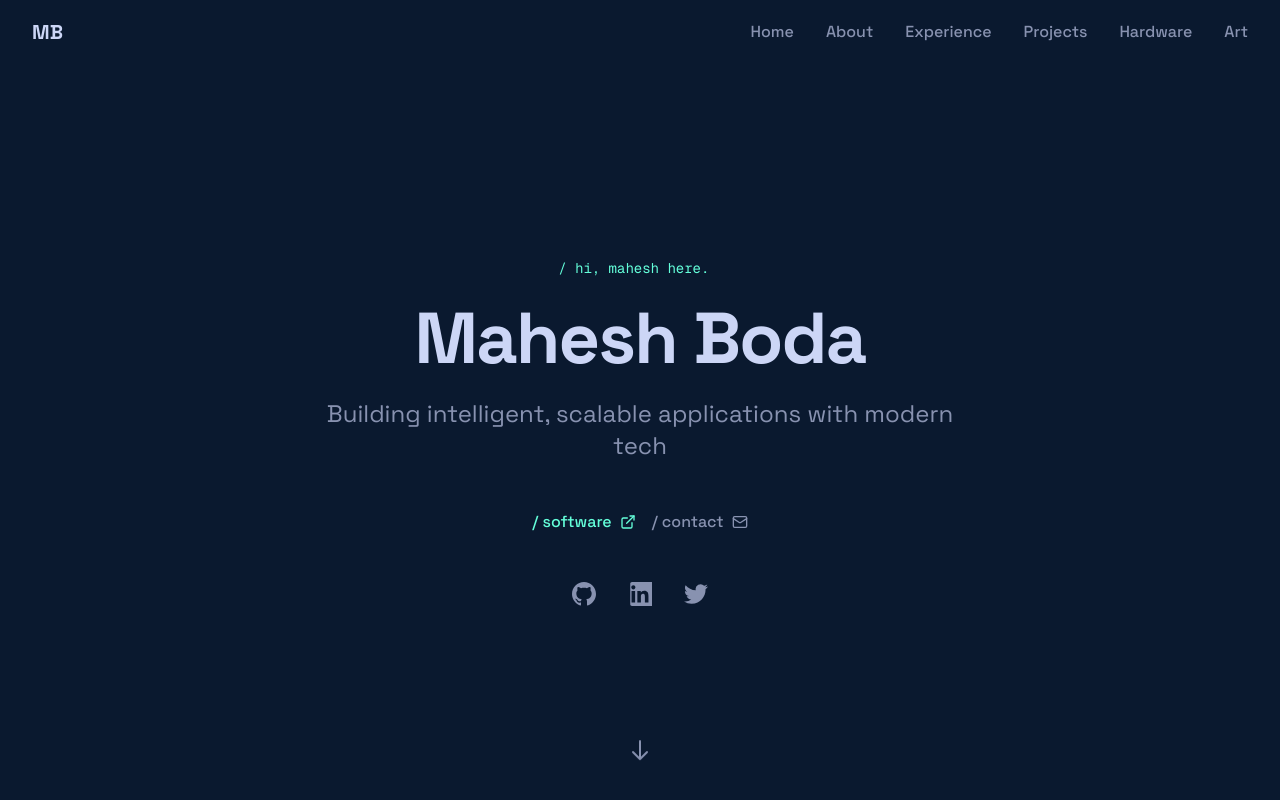
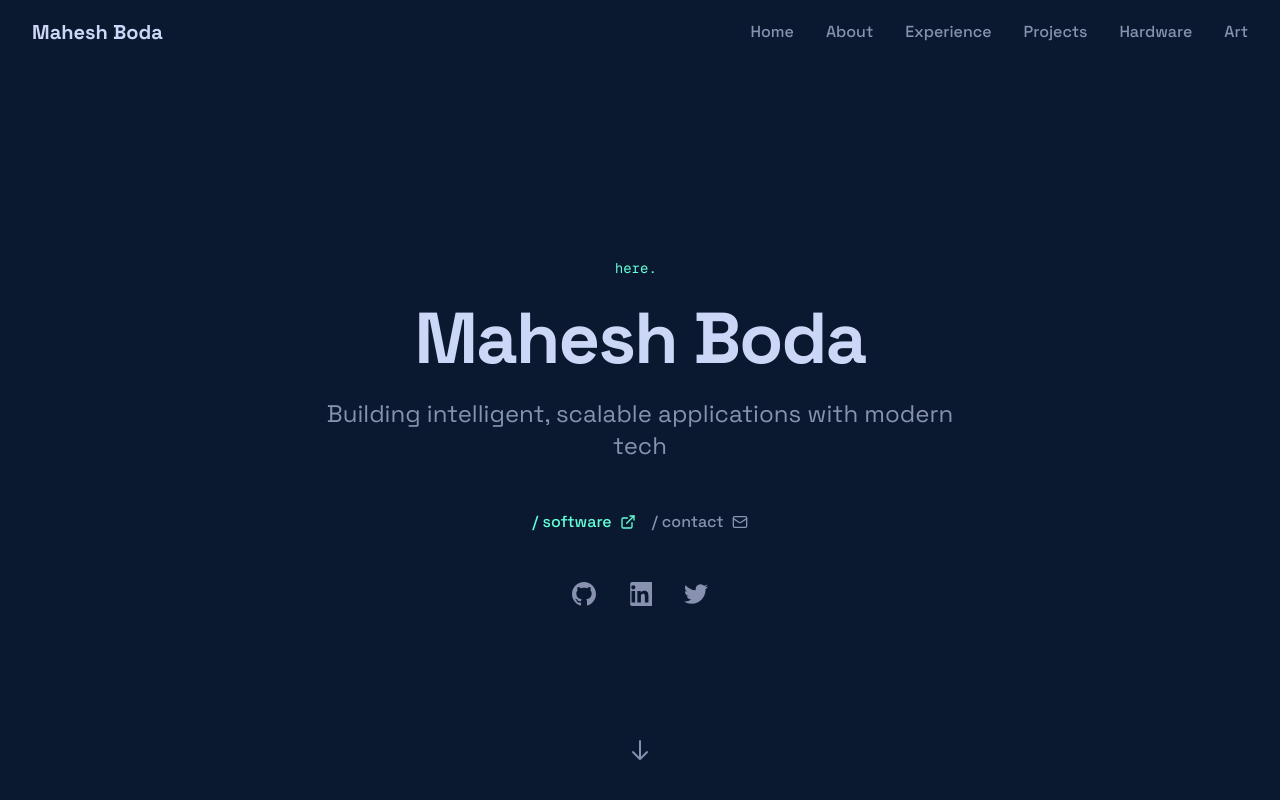
Before and after one commit to MaheshBoda-26/Portfolio, a Next.js app: page / in a window 1280 px wide. Shown: the top 800 px of the page. Built offline with nearby package versions, Linux system fonts and the light colour scheme.

Commit message:
chore: update website content

```diff
--- a/package.json
+++ b/package.json
@@ -28,6 +28,7 @@
     "react": "19.2.8",
     "react-dom": "19.2.8",
     "react-hook-form": "^7.87.0",
+    "react-type-animation": "^3.2.0",
     "tailwind-merge": "^3.6.0",
     "tw-animate-css": "^1.4.0",
     "zod": "^3.25.76"
--- a/src/components/layout/header.tsx
+++ b/src/components/layout/header.tsx
@@ -37,7 +37,7 @@ export function Header() {
             {/* Brand */}
             <div className="flex items-center">
               <Link href="#hero" className="text-xl font-bold text-foreground">
-                MB
+                Mahesh Boda
               </Link>
             </div>
 
--- a/src/components/sections/hero.tsx
+++ b/src/components/sections/hero.tsx
@@ -3,41 +3,54 @@
 import { ExternalLink, Mail } from "lucide-react";
 import { GithubIcon, LinkedInIcon, TwitterIcon } from "@/components/common/social-icons";
 import { personalInfo, socialLinks } from "@/lib/data";
+import { TypeAnimation } from "react-type-animation";
 
 export function Hero() {
   const firstName = personalInfo.name.split(" ")[0].toLowerCase();
 
   return (
     <section id="hero" className="relative min-h-screen flex flex-col items-center justify-center pt-16 px-4 overflow-hidden">
-      {/* Terminal-style greeting */}
+      {/* Terminal-style greeting with typewriter effect */}
       <div className="text-center max-w-3xl mx-auto">
         <p className="text-primary font-mono text-sm mb-6 animate-fade-in-up">
-          / hi, {firstName} here.
-          <span className="animate-cursor-blink text-primary ml-1" aria-hidden="true">|</span>
+          <TypeAnimation
+            sequence={[
+              "/ hi, ",
+              { speed: "humanizer" },
+              firstName,
+              { speed: "humanizer" },
+              " here.",
+            ]}
+            wrapper="span"
+            className="inline"
+            repeat={false}
+          >
+            {(node) => <span>{node} <span className="animate-cursor-blink text-primary ml-1" aria-hidden="true">|</span></span>}
+          </TypeAnimation>
         </p>
 
-        <h1 className="text-5xl sm:text-6xl lg:text-7xl font-bold tracking-tight text-foreground mb-6 animate-fade-in-up" style={{ animationDelay: "100ms" }}>
+        <h1 className="text-5xl sm:text-6xl lg:text-7xl font-bold tracking-tight text-foreground mb-6 animate-fade-in-up" style={{ animationDelay: "800ms" }}>
           {personalInfo.name}
         </h1>
 
-        <p className="text-xl sm:text-2xl text-muted-foreground mb-12 max-w-2xl mx-auto animate-fade-in-up" style={{ animationDelay: "200ms" }}>
+        <p className="text-xl sm:text-2xl text-muted-foreground mb-12 max-w-2xl mx-auto animate-fade-in-up" style={{ animationDelay: "1000ms" }}>
           {personalInfo.tagline}
         </p>
 
         {/* CTA Buttons - simplified */}
-        <div className="flex flex-col sm:flex-row items-center justify-center gap-4 animate-fade-in-up" style={{ animationDelay: "300ms" }}>
+        <div className="flex flex-col sm:flex-row items-center justify-center gap-4 animate-fade-in-up" style={{ animationDelay: "1200ms" }}>
           <a href="#projects" className="text-primary hover:underline font-medium flex items-center gap-2">
             / software
             <ExternalLink className="h-4 w-4" />
           </a>
-          <a href="mailto:{personalInfo.email}" className="text-muted-foreground hover:text-primary transition-colors font-medium flex items-center gap-2">
+          <a href={`mailto:${personalInfo.email}`} className="text-muted-foreground hover:text-primary transition-colors font-medium flex items-center gap-2">
             / contact
             <Mail className="h-4 w-4" />
           </a>
         </div>
 
         {/* Social links - minimal */}
-        <div className="flex items-center justify-center gap-8 mt-12 animate-fade-in-up" style={{ animationDelay: "400ms" }}>
+        <div className="flex items-center justify-center gap-8 mt-12 animate-fade-in-up" style={{ animationDelay: "1400ms" }}>
           {socialLinks.slice(0, 3).map((link) => (
             <a
               key={link.name}
```
Also changed, not shown: 1 other file (tests, documents, lock files or other folders).
